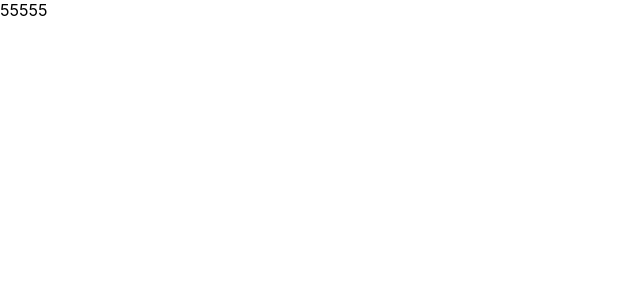
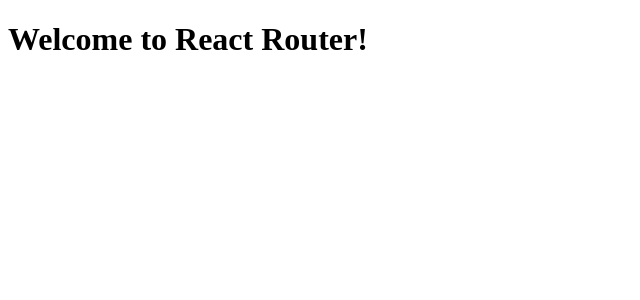
Before and after one commit to filchev-igor/getListRandomName, a React (Create React App) app in the folder front/: page / in a window 1280 px wide. Shown: the top 300 px of the page, without its empty margins (0-640 px from the left). Built offline with nearby package versions, Linux system fonts and the light colour scheme.

Commit message:
5-add-routing-to-the-app-file (#8)

```diff
--- a/front/package.json
+++ b/front/package.json
@@ -16,6 +16,7 @@
     "@types/uuid": "^8.3.4",
     "react": "^18.1.0",
     "react-dom": "^18.1.0",
+    "react-router-dom": "^6.3.0",
     "react-scripts": "5.0.1",
     "typescript": "^4.6.4",
     "uuid": "^8.3.2",
--- a/front/src/app/App.tsx
+++ b/front/src/app/App.tsx
@@ -1,11 +1,13 @@
 import React from 'react';
+import { Route, Routes } from 'react-router-dom';
 
-const App = () : JSX.Element => {
-  const data = 55555;
-
-  return (
-    <div>{data}</div>
-  );
-};
+const App = () : JSX.Element => (
+  <div className="App">
+    <h1>Welcome to React Router!</h1>
+    <Routes>
+      { /* <Route path="/" element={<Home />} /> */}
+    </Routes>
+  </div>
+);
 
 export default App;
--- a/front/src/index.css
+++ /dev/null
@@ -1,13 +0,0 @@
-body {
-  margin: 0;
-  font-family: -apple-system, BlinkMacSystemFont, 'Segoe UI', 'Roboto', 'Oxygen',
-    'Ubuntu', 'Cantarell', 'Fira Sans', 'Droid Sans', 'Helvetica Neue',
-    sans-serif;
-  -webkit-font-smoothing: antialiased;
-  -moz-osx-font-smoothing: grayscale;
-}
-
-code {
-  font-family: source-code-pro, Menlo, Monaco, Consolas, 'Courier New',
-    monospace;
-}
--- a/front/src/index.tsx
+++ b/front/src/index.tsx
@@ -1,17 +1,20 @@
 import React from 'react';
 import ReactDOM from 'react-dom/client';
+import { BrowserRouter } from 'react-router-dom';
 // eslint-disable-next-line import/no-unresolved
 import App from './app/App';
-import './index.css';
 // eslint-disable-next-line import/no-unresolved
 import reportWebVitals from './reportWebVitals';
 
 const root = ReactDOM.createRoot(
   document.getElementById('root') as HTMLElement,
 );
+
 root.render(
   <React.StrictMode>
-    <App />
+    <BrowserRouter>
+      <App />
+    </BrowserRouter>
   </React.StrictMode>,
 );
 
```
Also changed, not shown: front/src/App.css (deleted, +0 -38 lines), 1 other file (tests, documents, lock files or other folders).
